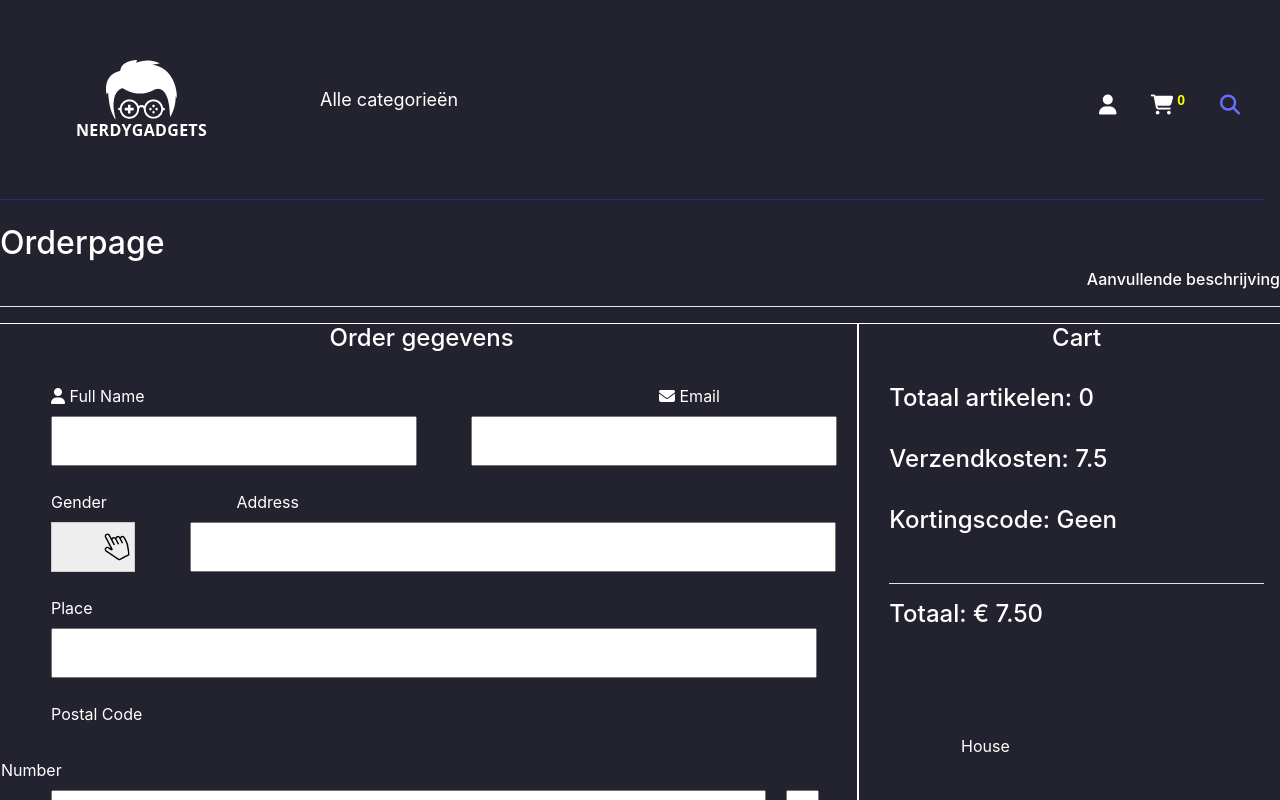
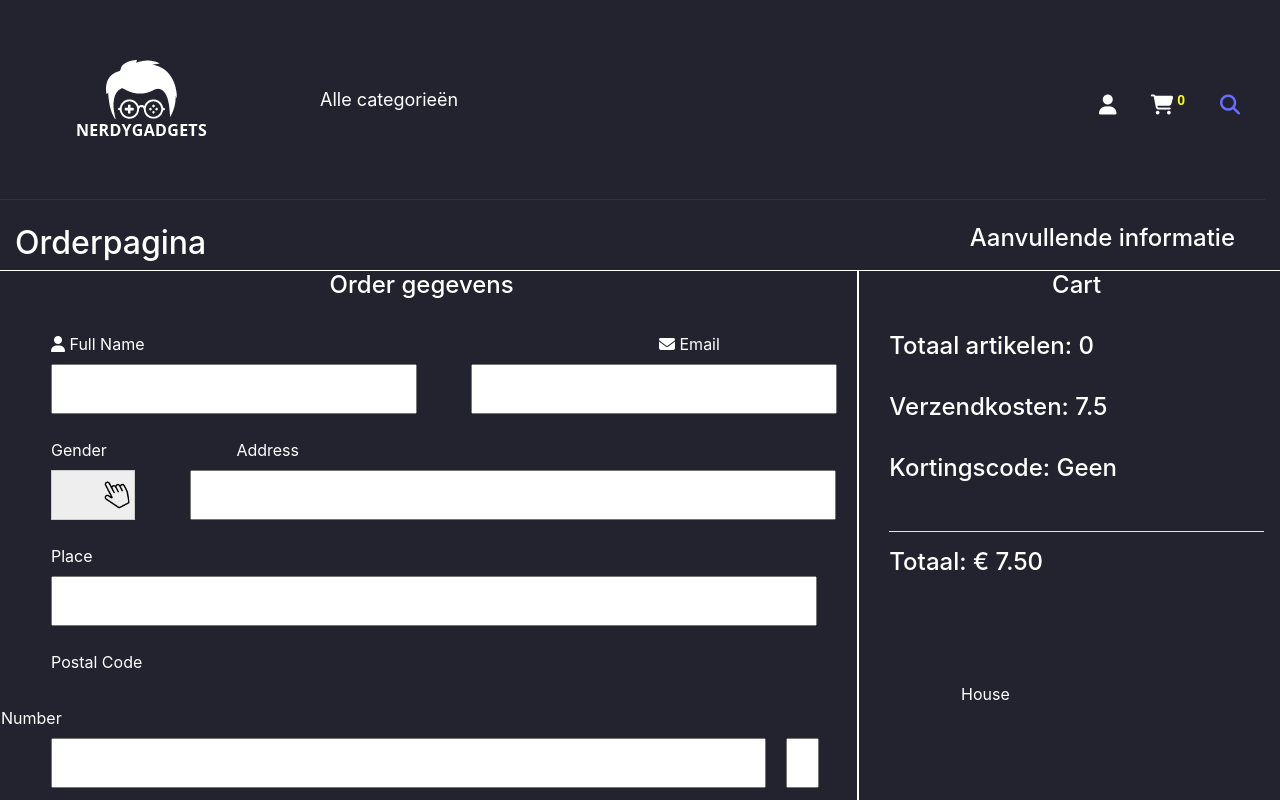
Before and after one commit to Juastin/NerdyGadgets, a PHP site: page /nerdygadgets/orderpage.php in a window 1280 px wide. Run offline with PHP 8.4, Linux system fonts and the light colour scheme; data that the repository does not hold is empty; some libraries are stand-ins or nearby versions; some web fonts are replaced.

Commit message:
Added extra styling to buttons

```diff
--- a/orderpage.php
+++ b/orderpage.php
@@ -30,12 +30,11 @@ $cart = GetCart();
 
 <div>
     <header>
-        <h2 style="text-align:left;">Orderpage</h2>
-        <h6 style="text-align:right;">Aanvullende beschrijving</h6>
+        <div class="row col-12">
+            <h2 style="text-align: left;" class="col-2">Orderpagina</h2>
+            <h4 style="text-align:right;" class="col-10">Aanvullende informatie</h4>
+        </div>
     </header>
-
-    <hr color="white">
-
     <style>
 
     </style>
@@ -75,7 +74,7 @@ $cart = GetCart();
             <input type='text' style="margin-left: 15px; width: 4%" id='adr' name='housenumber' value="<?php if (isset($user)) { print($user['houseNumber']); } ?>" required><br>
             <br>
             <div style="text-align: center;">
-            <br><input type='submit' style="width: 20%;"value='Send' name="submit">
+            <br><input type='submit' style="width: 20%; background-color: #FFFF00;"value='Send' class="btn btn-primary btn-outline-dark font-weight-bold" name="submit">
                 <?php /*
         if (isset($_POST["submit"])) {
                 $email = test_input($_POST["email"]);
```
